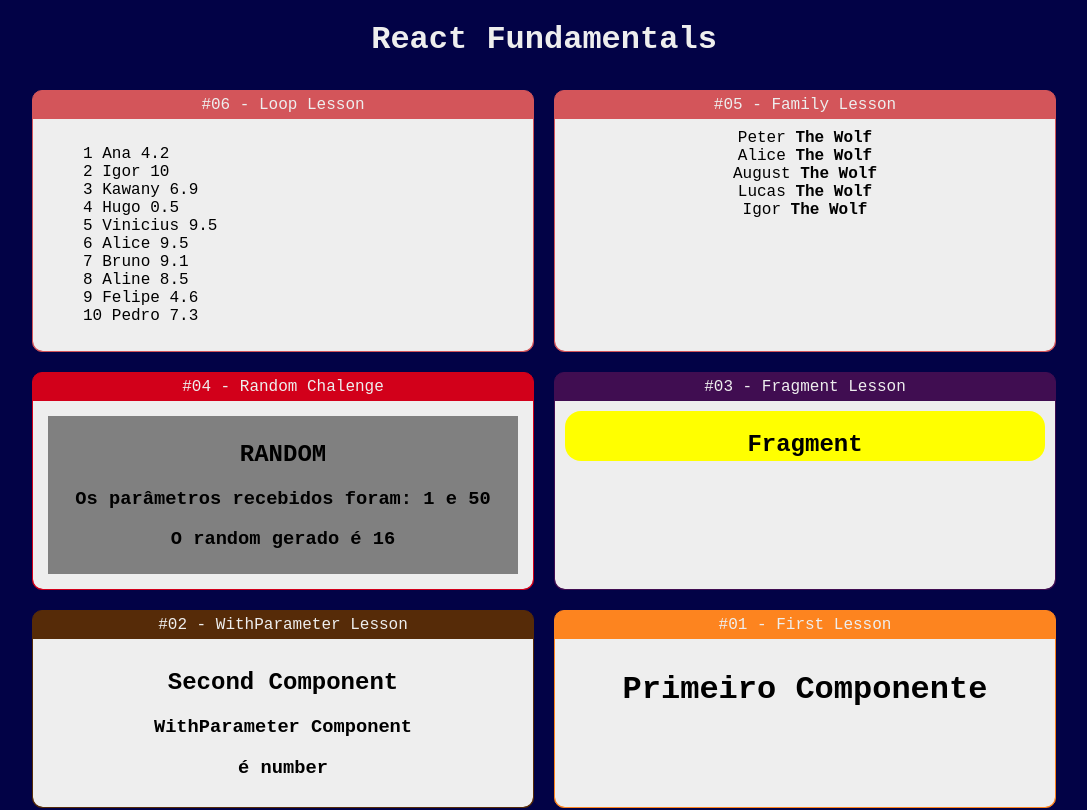
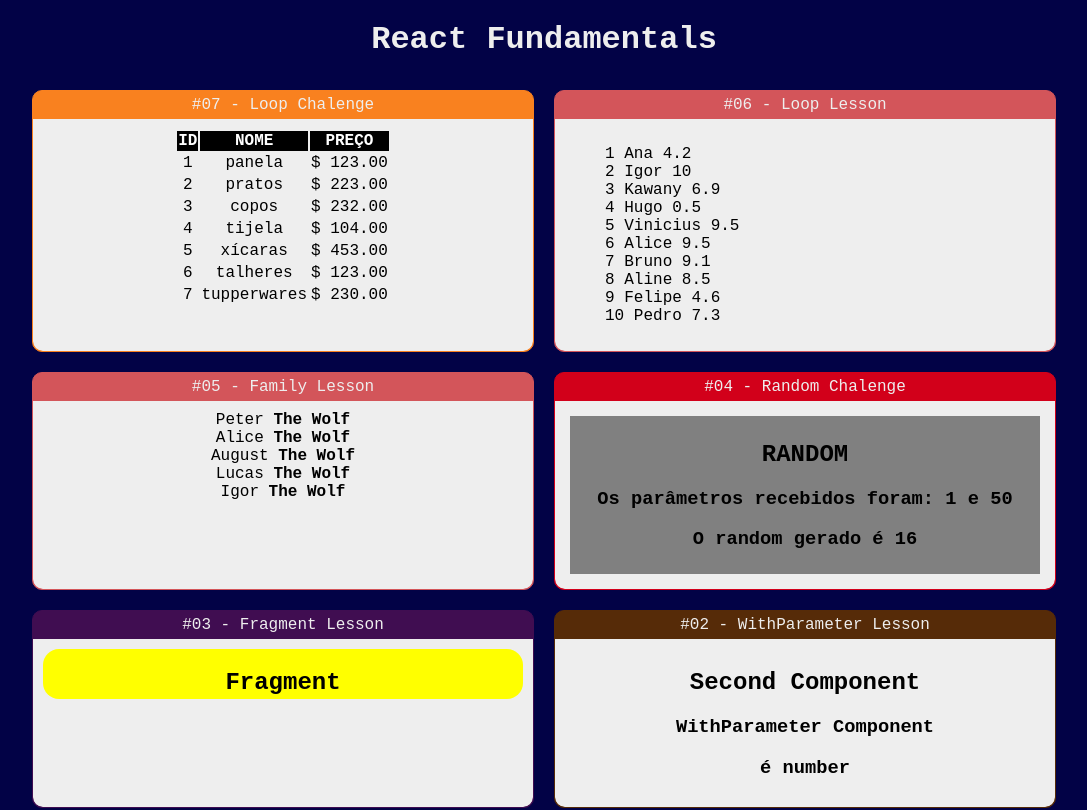
Before and after one commit to CapitaoDAreia/react-redux-course, a React (Create React App) app in the folder 02-fundamentos-react/: page / in a window 1280 px wide. Shown: the top 810 px of the page, without its empty margins (96-1183 px from the left). Built offline with nearby package versions, Linux system fonts and the light colour scheme.

Commit message:
SECTION 2: React Fundamentals - Loop chalenge done

```diff
--- a/02-fundamentos-react/src/App.tsx
+++ b/02-fundamentos-react/src/App.tsx
@@ -8,6 +8,7 @@
 import WithParameter from "./components/basics/WithParameter";
 import Card from "./components/layout/Card";
 import ListPeople from "./components/loop/ListPeople";
+import ListProduct from "./components/loop/ListProduct";
 
 /*
     REACTDOM - https://pt-br.reactjs.org/docs/rendering-elements.html
@@ -31,6 +32,9 @@
         <h1>React Fundamentals</h1>
         <div className="wrapper" >
 
+            <Card title="#07 - Loop Chalenge" color="#F9811F">
+                <ListProduct />
+            </Card>
 
             <Card title="#06 - Loop Lesson" color="#D3555A">
                 <ListPeople
--- /dev/null
+++ b/02-fundamentos-react/src/components/data/products.ts
@@ -0,0 +1,14 @@
+interface Product {
+    id: number, name: string, price: number
+}
+const products:Array<Product> = [
+    {id: 1, name: 'panela', price: 123},
+    {id: 2, name: 'pratos', price: 223},
+    {id: 3, name: 'copos', price: 232},
+    {id: 4, name: 'tijela', price: 104},
+    {id: 5, name: 'xícaras', price: 453},
+    {id: 6, name: 'talheres', price: 123},
+    {id: 7, name: 'tupperwares', price: 230},
+
+]
+export default products;
--- /dev/null
+++ b/02-fundamentos-react/src/components/loop/ListProduct.tsx
@@ -0,0 +1,47 @@
+import React from "react";
+import products from "../data/products";
+import * as CSS from 'csstype'
+
+export default () => {
+
+    const containerTableStyle: CSS.Properties = {
+        display: 'flex',
+        justifyContent: 'center'
+
+    }
+
+    const tableStyle: CSS.Properties = {
+        backgroundColor: 'black',
+        color: 'white'
+    }
+
+
+    const allProducts = products.map(product => {
+        return (
+            <tr>
+                <td>{product.id}</td>
+                <td>{product.name}</td>
+                <td> $ {product.price.toFixed(2)}</td>
+            </tr>
+        )
+    });
+
+
+    return (
+        <div style={containerTableStyle} >
+            <table>
+                <thead>
+                    <tr style={tableStyle}  >
+                        <th>ID</th>
+                        <th>NOME</th>
+                        <th>PREÇO</th>
+                    </tr>
+                </thead>
+
+                <tbody>
+                    {allProducts}
+                </tbody>
+            </table>
+        </div>
+    );
+}
```
